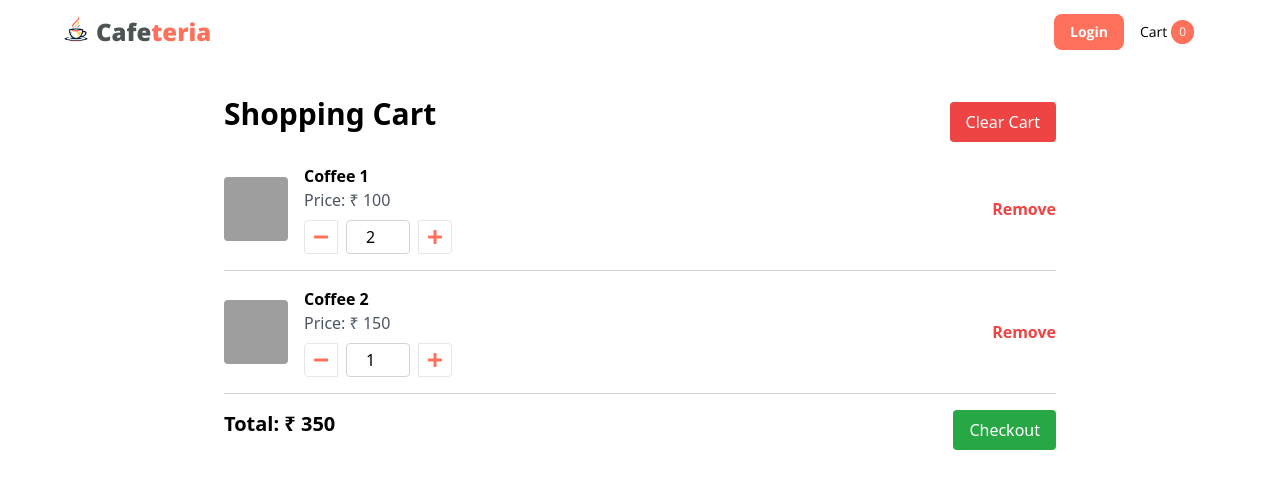
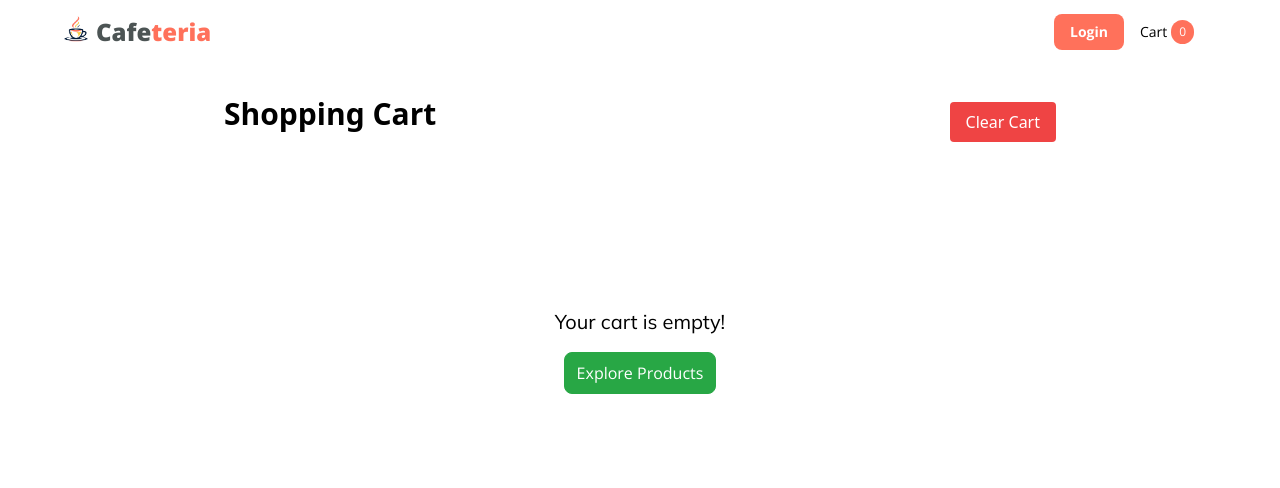
Before and after one commit to niraj-surve/cafeteria, a React (Vite) app in the folder frontend/: page /cart in a window 1280 px wide. Shown: the top 488 px of the page. Built offline with nearby package versions, Linux system fonts and the light colour scheme; grey boxes are pictures that could not be loaded.

Commit message:
Cart Items Displayed in Cart Component

```diff
--- a/frontend/src/components/Cart/Cart.jsx
+++ b/frontend/src/components/Cart/Cart.jsx
@@ -1,47 +1,31 @@
 import React from "react";
 import { FaMinus, FaPlus } from "react-icons/fa";
 import { Link } from "react-router-dom";
+import { useSelector, useDispatch } from "react-redux";
 
 const Cart = () => {
-  // Mock data to replace Redux state
-  const items = [
-    {
-      id: 1,
-      image: "coffee1.jpg",
-      name: "Coffee 1",
-      price: 100,
-      quantity: 2,
-    },
-    {
-      id: 2,
-      image: "coffee2.jpg",
-      name: "Coffee 2",
-      price: 150,
-      quantity: 1,
-    },
-  ];
+  const dispatch = useDispatch();
+
+  // Use useSelector to get cart items from Redux store
+  const cartItems = useSelector((state) => state.cart.cartItems);
 
   const handleRemoveItem = (itemId) => {
-    // Replace with logic for removing item
-    console.log("Removing item with id:", itemId);
+    // dispatch(removeItemFromCart(itemId));
   };
 
   const handleClearCart = () => {
-    // Replace with logic for clearing cart
-    console.log("Clearing cart");
+    // dispatch(clearCart());
   };
 
   const handleIncrement = (itemId) => {
-    // Replace with logic for incrementing item quantity
-    console.log("Incrementing quantity for item:", itemId);
+    // dispatch(incrementQuantity(itemId));
   };
 
   const handleDecrement = (itemId) => {
-    // Replace with logic for decrementing item quantity
-    console.log("Decrementing quantity for item:", itemId);
+    // dispatch(decrementQuantity(itemId));
   };
 
-  const totalPrice = items.reduce((total, item) => {
+  const totalPrice = cartItems.reduce((total, item) => {
     return total + item.price * item.quantity;
   }, 0);
 
@@ -57,7 +41,7 @@ const Cart = () => {
         </button>
       </div>
       <div>
-        {items.length === 0 ? (
+        {cartItems.length === 0 ? (
           <div className="relative top-40 flex flex-col items-center gap-4">
             <p className="text-center font-mulish text-xl">
               Your cart is empty!
@@ -70,7 +54,7 @@ const Cart = () => {
           </div>
         ) : (
           <div>
-            {items.map((item, index) => (
+            {cartItems.map((item, index) => (
               <div
                 key={index}
                 className="flex items-center justify-between border-b border-gray-300 py-4"
```
